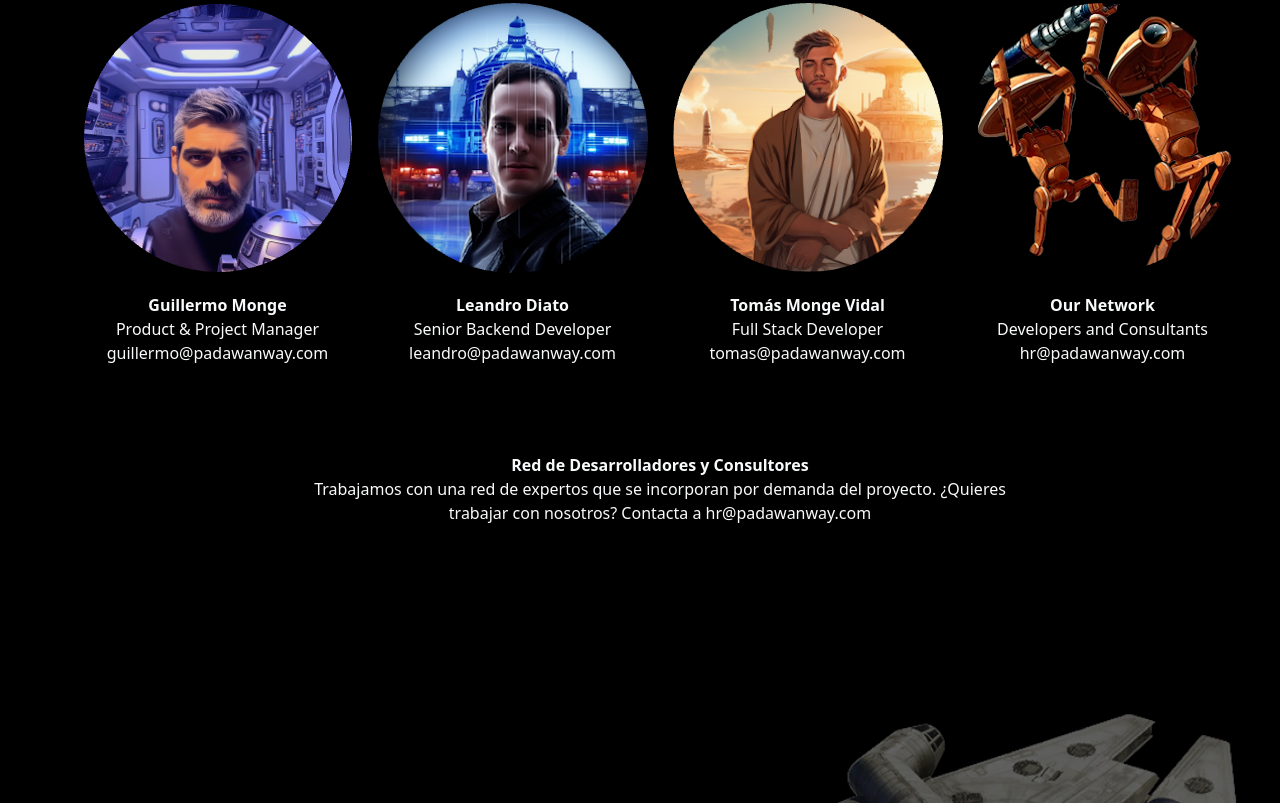
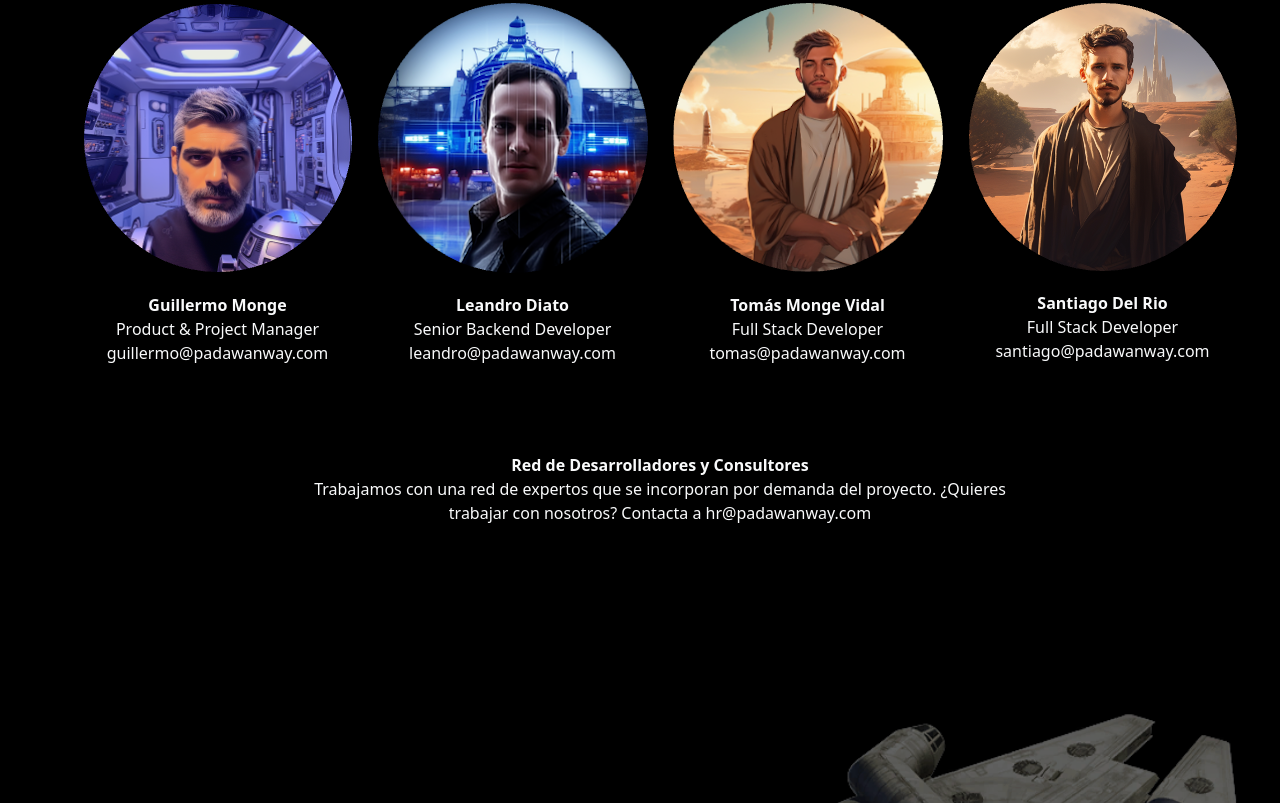
Before and after one commit to tomasmonge2704/padawan, an Astro site: page / in a window 1280 px wide. Shown: the part 3288-4091 px from the top of the page. Built offline with nearby package versions, Linux system fonts and the light colour scheme; Astro itself is replaced by a stand-in of ours; what tailwindcss-fluid-type would draw is missing.

Commit message:
added santi

```diff
--- a/src/components/ourTeam.astro
+++ b/src/components/ourTeam.astro
@@ -3,7 +3,7 @@ import ContentSection from "~/components/content-section.astro";
 import image from "~/assets/img-our-team-guillermo.png";
 import image2 from "~/assets/img-our-team-leandro.png";
 import image3 from "~/assets/img-our-team-tomas.png";
-import image4 from "~/assets/img-our-team-network.png";
+import image4 from "~/assets/img-our-team-santi.png";
 import { Picture } from "@astrojs/image/components";
 const { textOurTeam } = Astro.props;
 const widths = [500, 800, 1200];
@@ -31,9 +31,9 @@ const teamMates = [
     imgUrl: image3,
   },
   {
-    nombre: "Our Network",
-    rol: "Developers and Consultants",
-    mail: "hr@padawanway.com",
+    nombre: "Santiago Del Rio",
+    rol: "Full Stack Developer",
+    mail: "santiago@padawanway.com",
     linkedin: "",
     imgUrl: image4,
   },
```
Also changed, not shown: src/assets/img-our-team-Santi.png (added).
